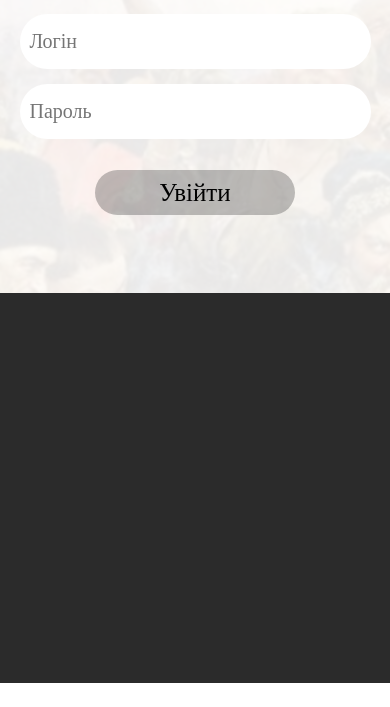
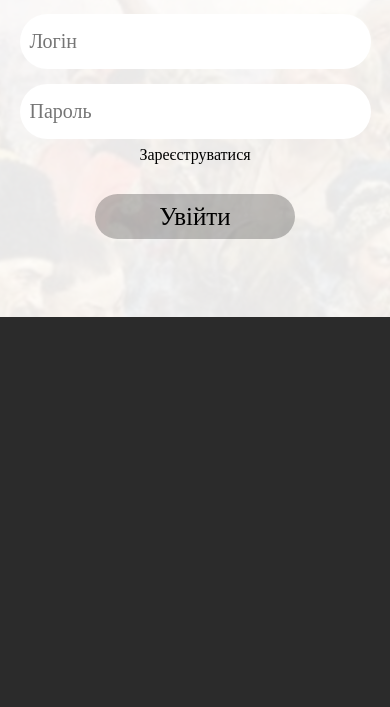
Before and after one commit to HushchinVolodymyr/OnlineGallery.github.io, a plain HTML site: page login-page.html in a window 390 px wide. Shown: the part 204-911 px from the top of the page. Before the commit the page ends 887 px from the top, so only its background shows below. Drawn offline with Linux system fonts and the light colour scheme; a web font is replaced by a local one.

Commit message:
more rename

```diff
--- a/css _styles/login-page-style.css
+++ b/css _styles/login-page-style.css
@@ -207,6 +207,12 @@ body{
     font-size: 20px;
 }
 
+.go-to-register{
+    margin-left: 35%;
+    padding-top: 2%;
+    color: black;
+    transition: 1s;
+}
 
 .confirm-button{
     background-color: rgba(49, 49, 49, 0.3);
@@ -321,8 +327,8 @@ body{
     padding: 0;
 }
 
-.registration-checkbox{
-    font-size: 5%;
+.go-to-register{
+    margin-left: 0;
 }
 
 .confirm-button{
--- a/login-page.html
+++ b/login-page.html
@@ -44,6 +44,7 @@
                             <input type="text" class="login-part inpt" placeholder="Логін">
                             <input type="text" class="password-part inpt" placeholder="Пароль">
                         </div>
+                        <a href="registration_page.html" class="go-to-register">Зареєструватися</a>
                         <button class="confirm-button">Увійти</button>
                     </div>
 
```
Also changed, not shown: index.html (+1 -1 lines), registration_page.html (+1 -1 lines).
